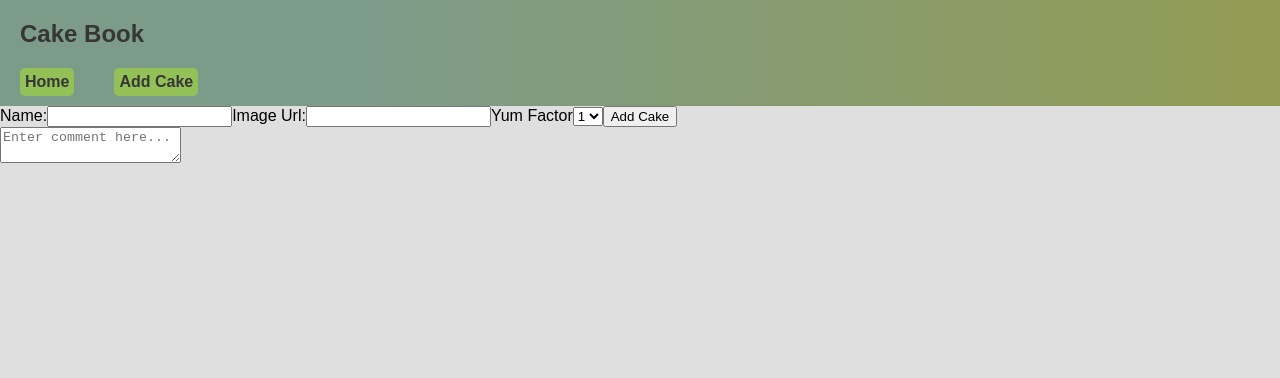
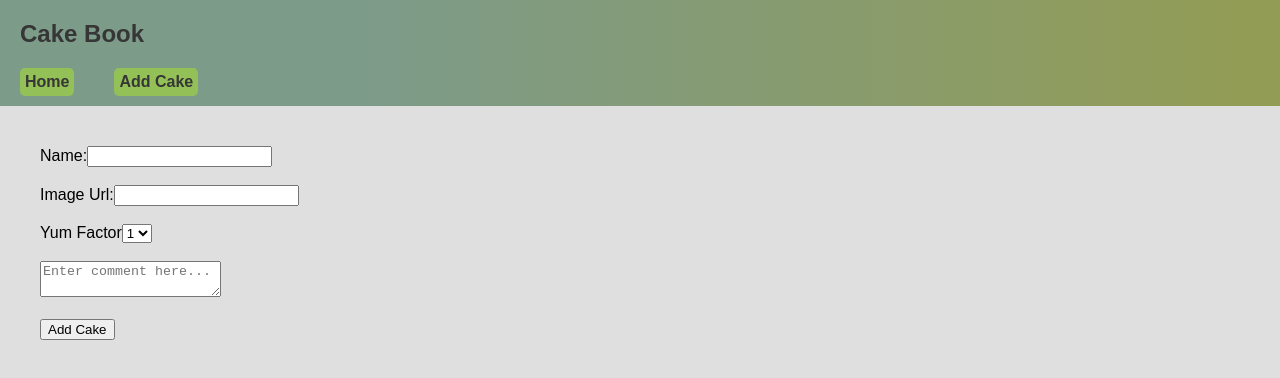
Before and after one commit to CJHunter91/waracle_cake_app, a React (Create React App) app: page /new in a window 1280 px wide. Shown: the top 378 px of the page. Built offline with nearby package versions, Linux system fonts and the light colour scheme.

Commit message:
adds form css

```diff
--- a/src/App.css
+++ b/src/App.css
@@ -50,7 +50,9 @@ a, h1, h2, h3, h4, h5, p, li{
 	align-items: center;
 }
 
-
+#cake-input{
+	padding: 40px;
+}
 
 .cake, #show-cake{
 	display: flex;
--- a/src/containers/CakeForm.jsx
+++ b/src/containers/CakeForm.jsx
@@ -40,8 +40,12 @@ class CakeForm extends Component {
 		<form id="cake-form"  onSubmit={this.handleSubmit}>
 			<label>Name:</label>
 			<input type="text" name="name" onChange={this.changeFormState}/>
+			<br/>
+			<br/>
 			<label>Image Url:</label>
 			<input type="text" name="imageUrl" onChange={this.changeFormState}/>
+			<br/>
+			<br/>
 			<label>Yum Factor</label>
 			<select name="yumFactor" onChange={this.changeFormState}>
 				{array.map((number) =>{
@@ -50,10 +54,15 @@ class CakeForm extends Component {
 						)
 				})}
 			</select>
-			<input type="submit" value="Add Cake" />
+			<br/>
+			<br/>
+
 		</form>
 			<textarea name="comment" form="cake-form" placeholder="Enter comment here..." onChange={this.changeFormState}>
 			</textarea>
+			<br/>
+			<br/>
+			<input type="submit" value="Add Cake" form="cake-form" />
 		</section>
 		)
   	}
```
